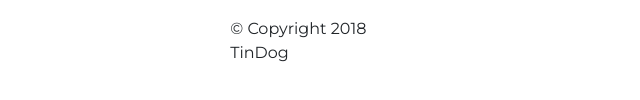
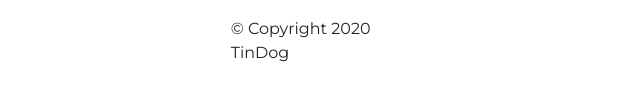
Before and after one commit to Mew5er/tin_website, a plain HTML site: page index.html in a window 1280 px wide. Shown: the part 2491-2591 px from the top of the page, 499-1139 px from the left. Drawn offline with nearby package versions, Linux system fonts and the light colour scheme.

Commit message:
Add files via upload

```diff
--- a/index.html
+++ b/index.html
@@ -190,7 +190,7 @@
       <i class="social-icon fab fa-twitter"></i>
       <i class="social-icon fab fa-instagram"></i>
       <i class="social-icon fas fa-envelope"></i>
-      <p>© Copyright 2018 TinDog</p>
+      <p>© Copyright 2020 TinDog</p>
     </div>
   </footer>
 
```
